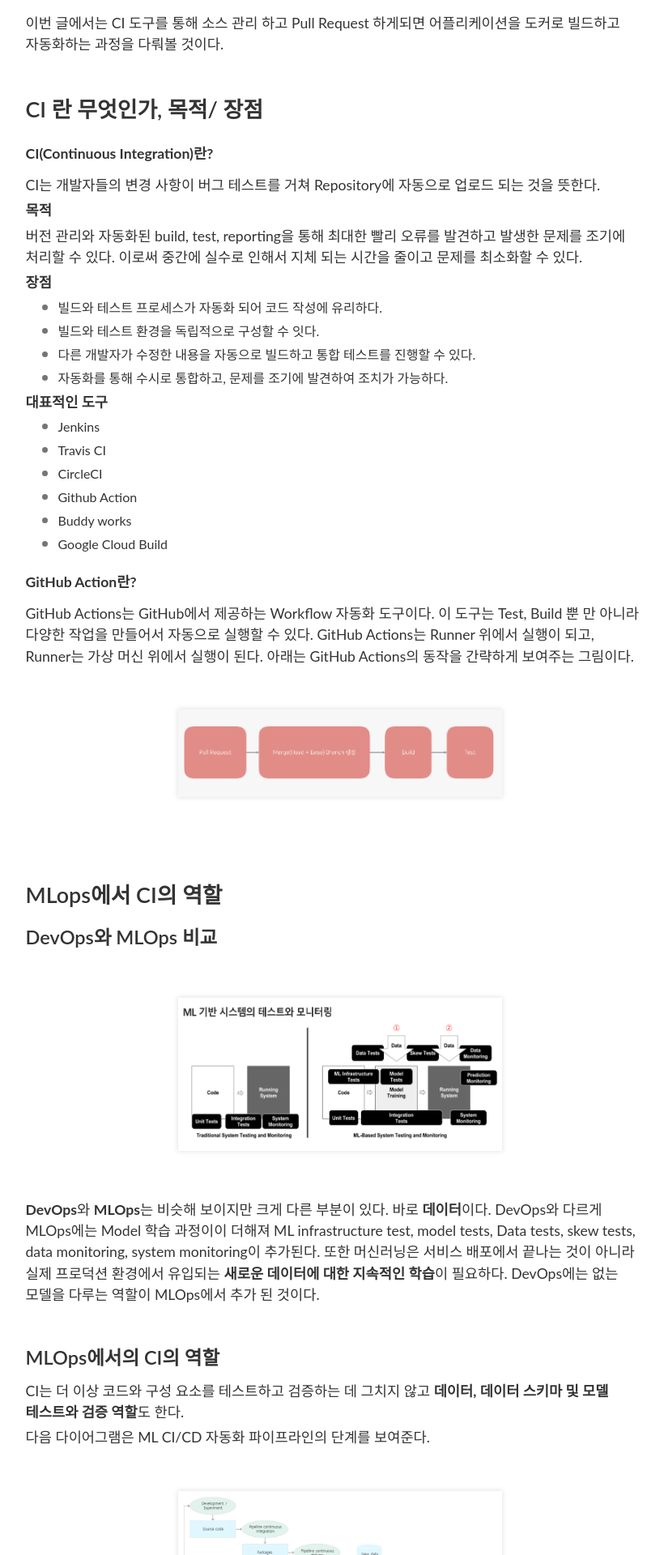
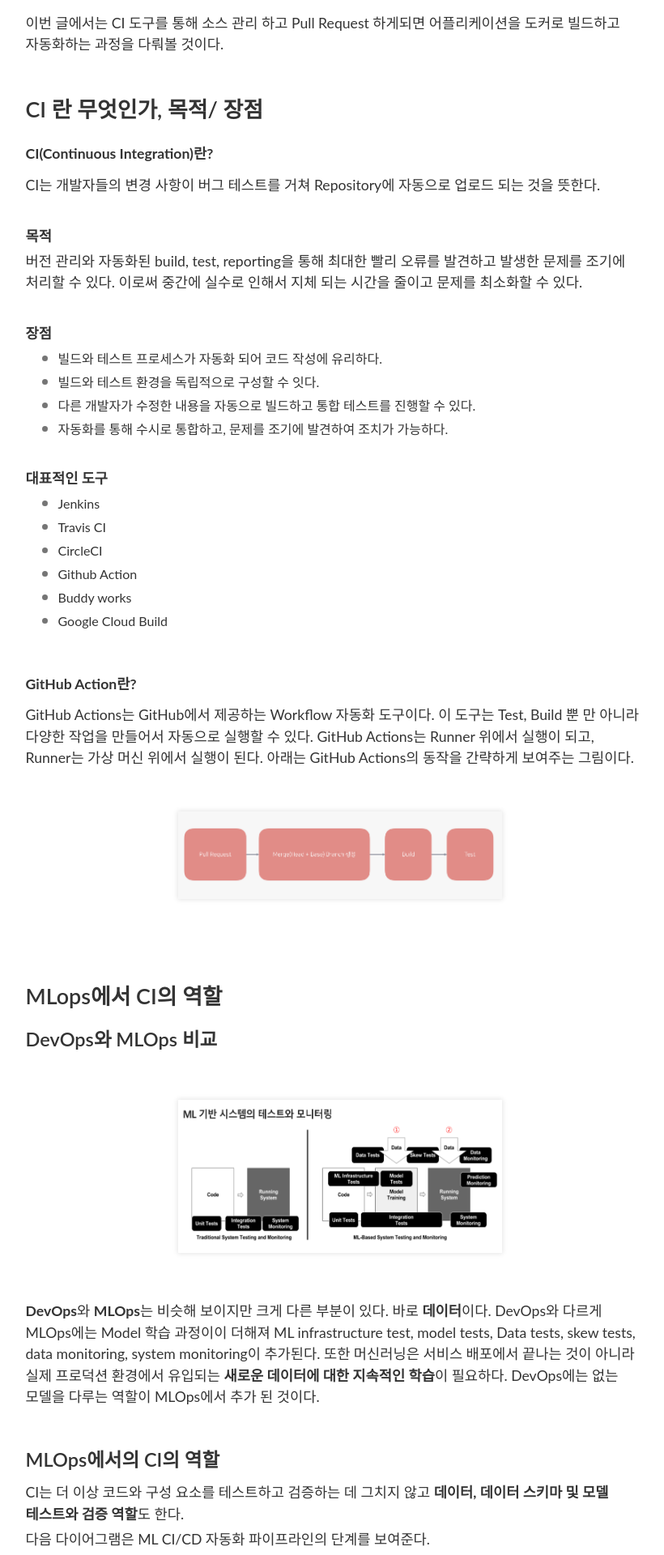
Before and after one commit to PEBpung/PEBpung.github.io, a Jekyll site: the page built from _posts/2021-07-24-DevOps.md, in a window 1280 px wide. Shown: the part 302-2222 px from the top of the page at 81% size, without its empty margins (220-1040 px from the left). Built offline with Jekyll 4.4.1, drawn with Linux system fonts in a browser that asks for light colours; nearby versions of some CDN libraries; some web fonts are replaced; comment, search, counter and statistics services are not loaded.

Commit message:
[Revise] code block

```diff
--- a/_posts/2021-07-24-DevOps.md
+++ b/_posts/2021-07-24-DevOps.md
@@ -18,9 +18,13 @@
 
 CI는 개발자들의 변경 사항이 버그 테스트를 거쳐 Repository에 자동으로 업로드 되는 것을 뜻한다.
 
+<br>
+
 **목적**
 
 버전 관리와 자동화된 build, test, reporting을 통해 최대한 빨리 오류를 발견하고 발생한 문제를 조기에 처리할 수 있다. 이로써 중간에 실수로 인해서 지체 되는 시간을 줄이고 문제를 최소화할 수 있다.
+
+<br>
 
 **장점**
 
@@ -28,6 +32,8 @@
 - 빌드와 테스트 환경을 독립적으로 구성할 수 잇다.
 - 다른 개발자가 수정한 내용을 자동으로 빌드하고 통합 테스트를 진행할 수 있다.
 - 자동화를 통해 수시로 통합하고, 문제를 조기에 발견하여 조치가 가능하다.
+
+<br>
 
 **대표적인 도구**
 
@@ -37,6 +43,8 @@
 - Github Action
 - Buddy works
 - Google Cloud Build
+
+<br>
 
 ### **GitHub Action란?**
 
@@ -80,11 +88,15 @@
 
 이 과정 중에서 CI의 단계의 역할은 새 코드가 커밋되거나 소스 코드 저장소로 푸시될 때 빌드, 테스트, 패키징을 한다. 그리고 이 외에 다음과 같은 테스트가 포함 될 수 있다.
 
+<br>
+
 - feature 추출 로직을 Unit Test 한다.
 - 모델에 구현된 다양한 메서드를 Unit Test 한다. 예를 들어 범주형 데이터 열을 허용하는 함수가 있다면 이 함수를 One-hot feature로 인코딩한다.
 - 모델 학습이 수렴하는지 테스트한다. (즉, 모델의 loss가  iterations을 돌며 과적합  인해 중단되는 지 테스트한다)
 - 모델 학습에서 0으로 나누거나 작은 값 또는 큰 값을 조작하여 NaN 값을 생성하지 않는지 테스트한다.
 - 파이프라인 구성요소 간의 통합을 테스트한다.
+
+<br>
 
 위에서 보면 알 수 있듯이 DevOps에서의 CI와 가장 큰 차이점은 모델 학습과 데이터를 다룬다는 점이다. 이런한 특성을 가지는 이유는 머신러닝의 특성상 학습의 파이프라인이 전체 프로젝트에서 차지하는 비중이 매우 높기 때문이다. 모델의 학습 과정과 데이터 전처리 과정이 통합된 환경에서 이루어 진다면 작업의 효율성을 극대화 시킬 수 있다.
 
@@ -188,6 +200,8 @@
 
 **동작 확인**
 
+<br>
+
 [진행 중]
 
 <img src="/assets/img/2021-07-24/Untitled%207.png" width="400">
@@ -223,7 +237,7 @@
 **오류가 난 코드**
 
 <pre>
-<code>
+<code class="yaml">
 with:
 	username: ${{ secrets.DOCKER_HUB_USERNAME}}
 	password: ${{ secrets.DOCKER_HUB_ACCESS_TOKEN}}
```
